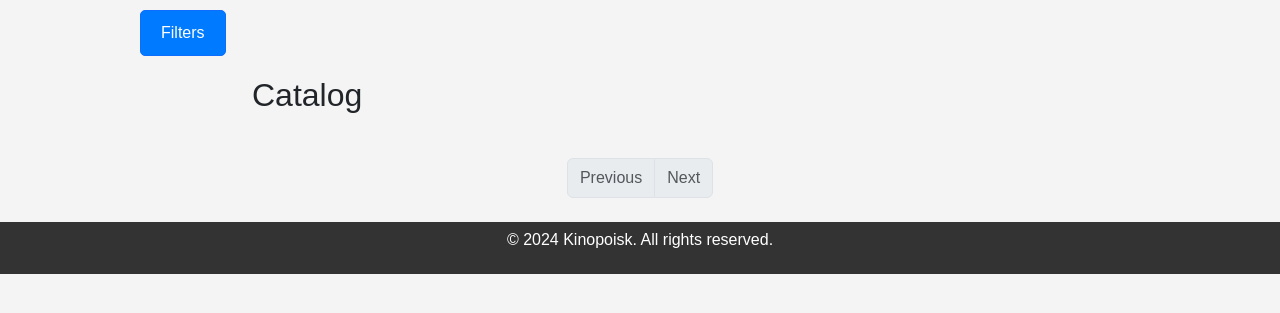
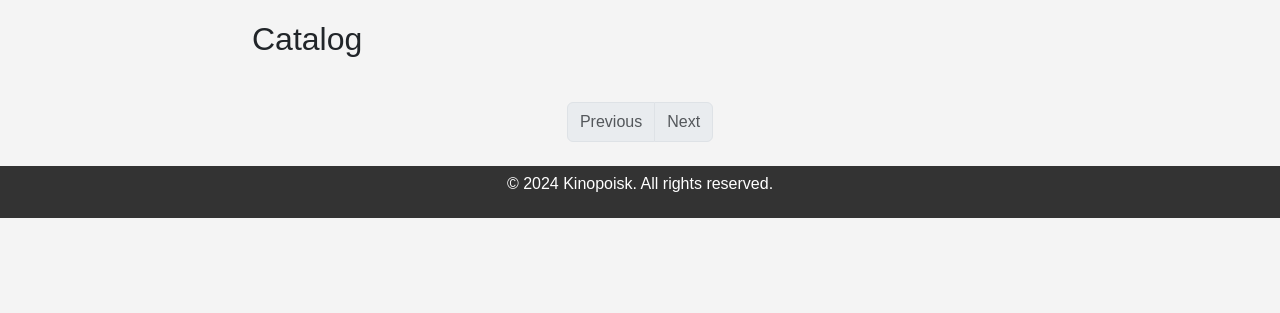
Before and after one commit to barcek2281/kinopoisk, a Django app: template cinemaproject/movies/templates/movies/catalog.html in a window 1280 px wide. Shown: the part 80-393 px from the top of the page. Run offline with Django 3.2, Linux system fonts and the light colour scheme; the template is opened without the code that fills it, so the values that code supplies are empty.

Commit message:
some changes

```diff
--- a/cinemaproject/static/deps/css/catalog.css
+++ b/cinemaproject/static/deps/css/catalog.css
@@ -1,7 +1,7 @@
 catalog css
 /* CSS для карточек фильмов в каталоге */
 .container {
-    max-width: 1200px;
+    max-width: 1300px;
     margin: 0 auto;
     padding: 20px;
 }
@@ -22,8 +22,9 @@ catalog css
 }
 
 .movie-poster {
-    width: 100%;
-    height: auto;
+    width: 100%; /* Задайте желаемую ширину */
+    height: 480px; /* Задайте желаемую высоту */
+    object-fit: cover;
 }
 
 .movie-info {
@@ -47,3 +48,10 @@ catalog css
 .btn:hover {
     background-color: #0056b3;
 }
+
+.btn-primary {
+    background-color: #007bff !important;
+    border-color: #007bff !important;
+    color: white !important;
+	margin-right: 50px;
+}
--- a/cinemaproject/templates/base.html
+++ b/cinemaproject/templates/base.html
@@ -38,7 +38,8 @@
     </header>
 
     <main class="container">
-        <button class="btn btn-primary" onclick="toggleMenu()">Filters</button>
+        {% comment %}
+		<button class="btn btn-primary btn-primary-custom" onclick="toggleMenu()">Filters</button>
         <div id="sidebar" class="sidebar">
             <form action="{% url 'movies:catalog' %}" method="get">
                 <div class="form-group">
@@ -68,6 +69,7 @@
                 <button type="submit" class="btn btn-primary">Apply Filters</button>
             </form>
         </div>
+	    {% endcomment %}
         <div class="content">
             {% block content %}{% endblock %}
         </div>
```
